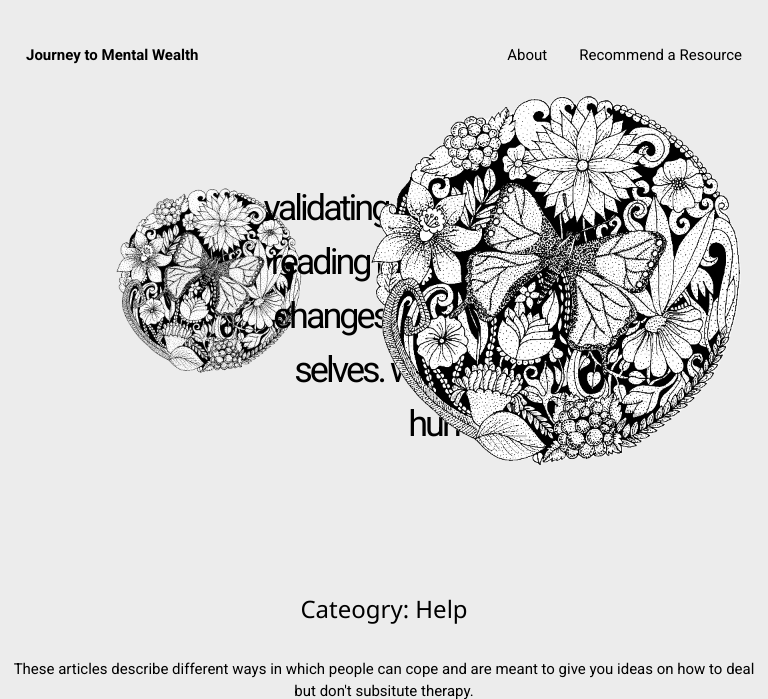
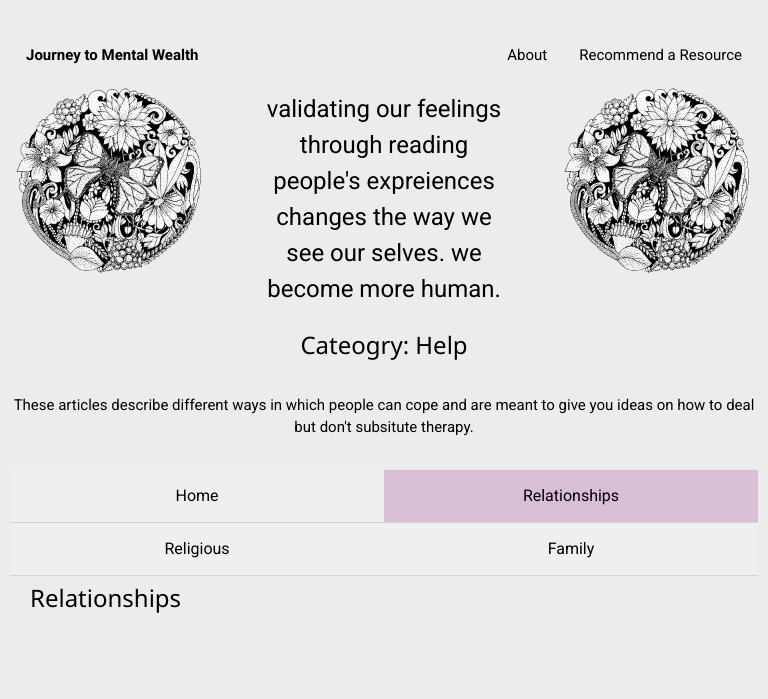
Before and after one commit to software-for-change/mental-health, a PHP site: page /category-help.php in a window 768 px wide. Shown: the top 699 px of the page. Run offline with PHP 8.4, Linux system fonts and the light colour scheme; data that the repository does not hold is empty.

Commit message:
adding media query for low resolution tablet

```diff
--- a/style.css
+++ b/style.css
@@ -818,7 +818,10 @@ input[class=email-field] {
 }
 
 
-/* mobile phone (phones, 600px and down) */
+/*
+  ##Device = Most of the Smartphones Mobiles (Portrait)
+  ##Screen = B/w 320px to 479px
+*/
 
 @media only screen and (min-width: 320px) and (max-width: 480px) {
     /************** styling for the home page ***************/
@@ -950,11 +953,14 @@ input[class=email-field] {
 }
 
 
-/* tablets with low resolution - regular tabs */
+/*
+  ##Device = Low Resolution Tablets, Mobiles (Landscape)
+  ##Screen = B/w 481px to 767px
+*/
 
-@media only screen and (min-width: 768px) {
+@media (min-width: 481px) and (max-width: 768px) {
     /***************category-help page********************  */
-    /* .category-heading h1 {
+    .category-heading h1 {
         font-family: 'Roboto', sans-serif;
         font-size: x-large;
         letter-spacing: 0px;
@@ -975,7 +981,7 @@ input[class=email-field] {
     }
     .category-desc {
         font-size: medium;
-    } */
+    }
 }
 
 
```
